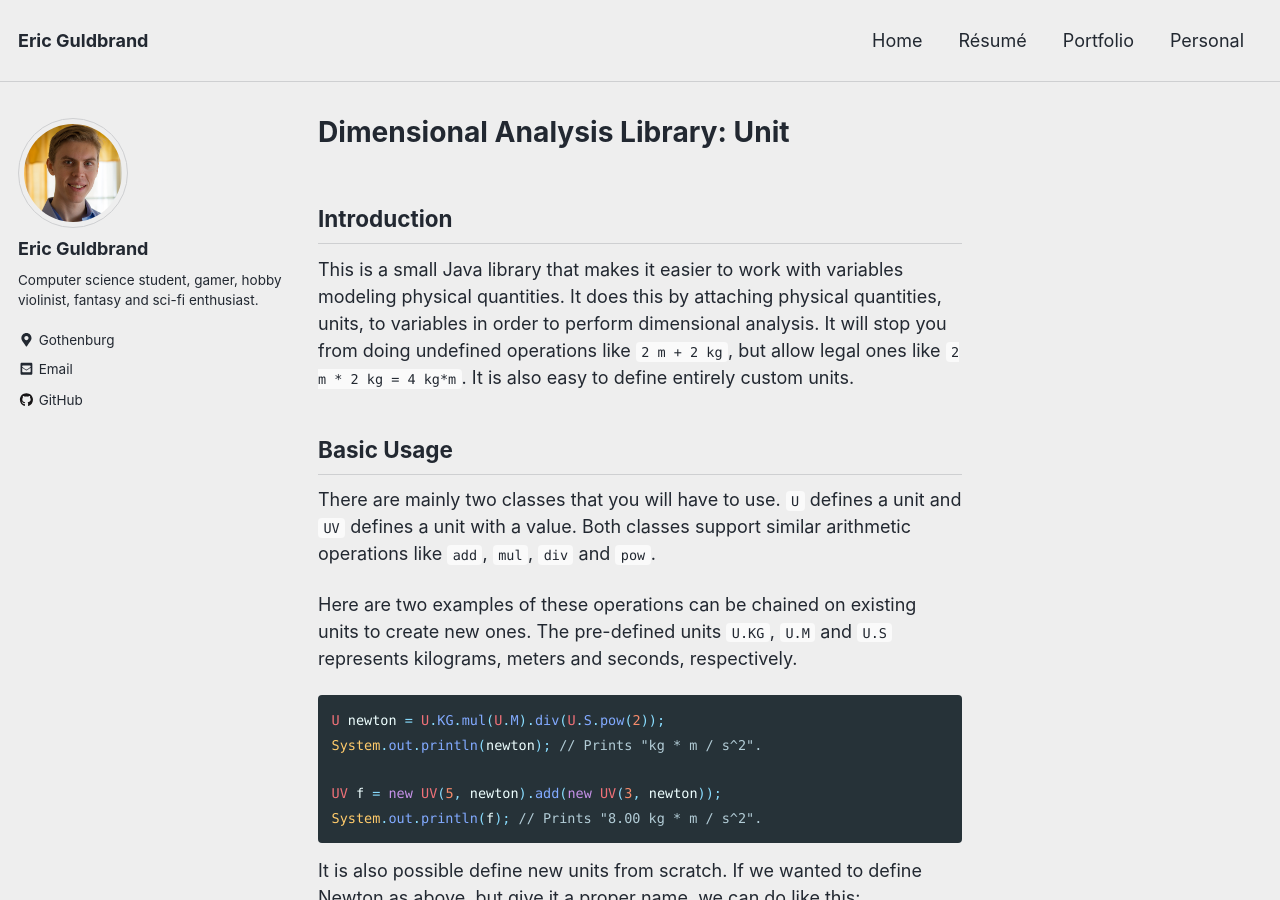
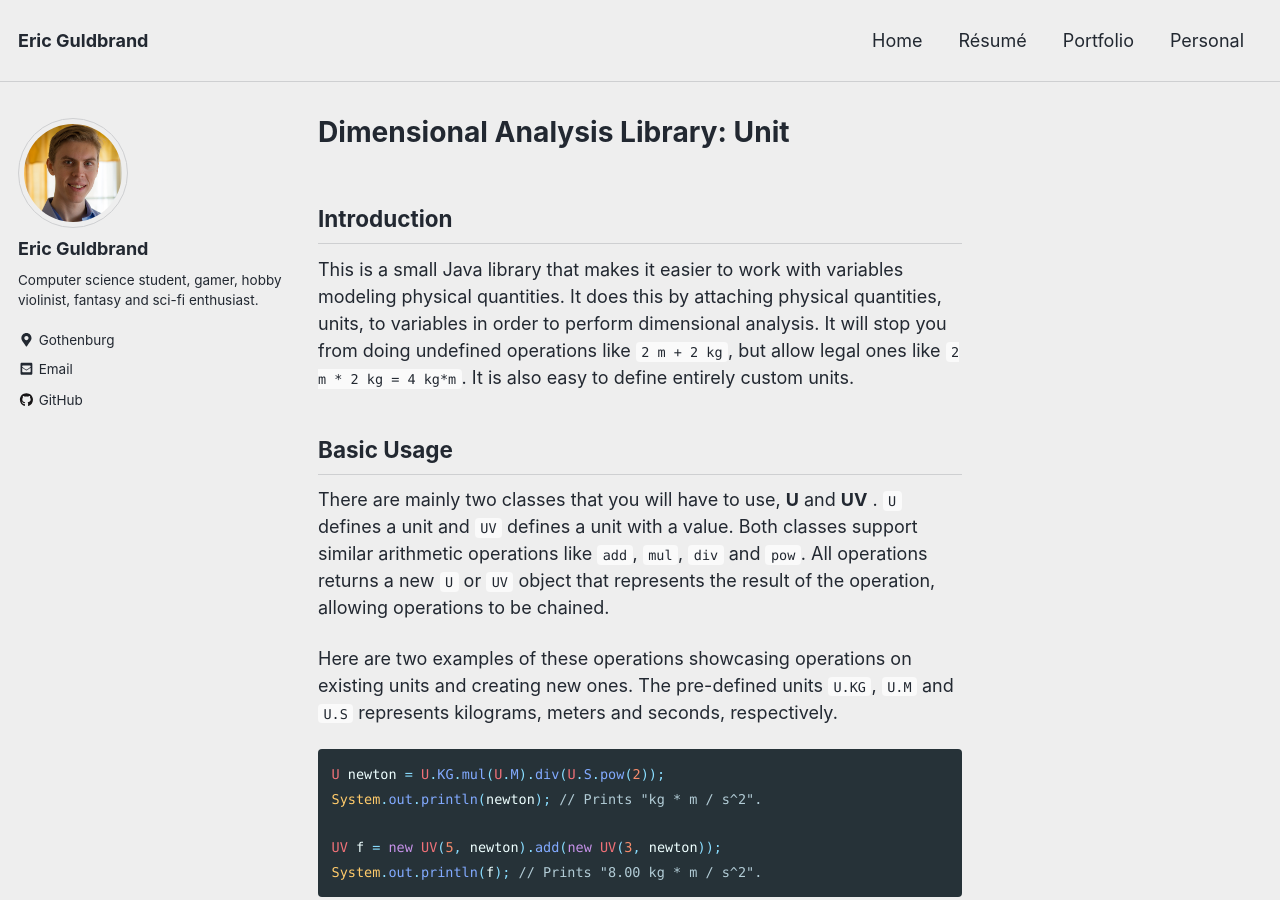
Before and after one commit to ecen/ecen.github.io, a Jekyll site: the page built from _pages/unit.md, in a window 1280 px wide and 900 px high. Built offline with Jekyll 4.4.1, drawn with Linux system fonts in a browser that asks for light colours; nearby versions of some CDN libraries.

Commit message:
Updated unit description.

````diff
--- a/_pages/unit.md
+++ b/_pages/unit.md
@@ -8,9 +8,9 @@ permalink: /portfolio/unit/
 This is a small Java library that makes it easier to work with variables modeling physical quantities. It does this by attaching physical quantities, units, to variables in order to perform dimensional analysis. It will stop you from doing undefined operations like `2 m + 2 kg`, but allow legal ones like `2 m * 2 kg = 4 kg*m`. It is also easy to define entirely custom units.
 
 ## Basic Usage
-There are mainly two classes that you will have to use. `U` defines a unit and `UV` defines a unit with a value. Both classes support similar arithmetic operations like `add`, `mul`, `div` and `pow`.
+There are mainly two classes that you will have to use, **U** and **UV** . `U` defines a unit and `UV` defines a unit with a value. Both classes support similar arithmetic operations like `add`, `mul`, `div` and `pow`. All operations returns a new `U` or `UV` object that represents the result of the operation, allowing operations to be chained.
 
-Here are two examples of these operations can be chained on existing units to create new ones. The pre-defined units `U.KG`, `U.M` and `U.S` represents kilograms, meters and seconds, respectively.
+Here are two examples of these operations showcasing operations on existing units and creating new ones. The pre-defined units `U.KG`, `U.M` and `U.S` represents kilograms, meters and seconds, respectively.
 ```java
 U newton = U.KG.mul(U.M).div(U.S.pow(2));
 System.out.println(newton); // Prints "kg * m / s^2".
````
